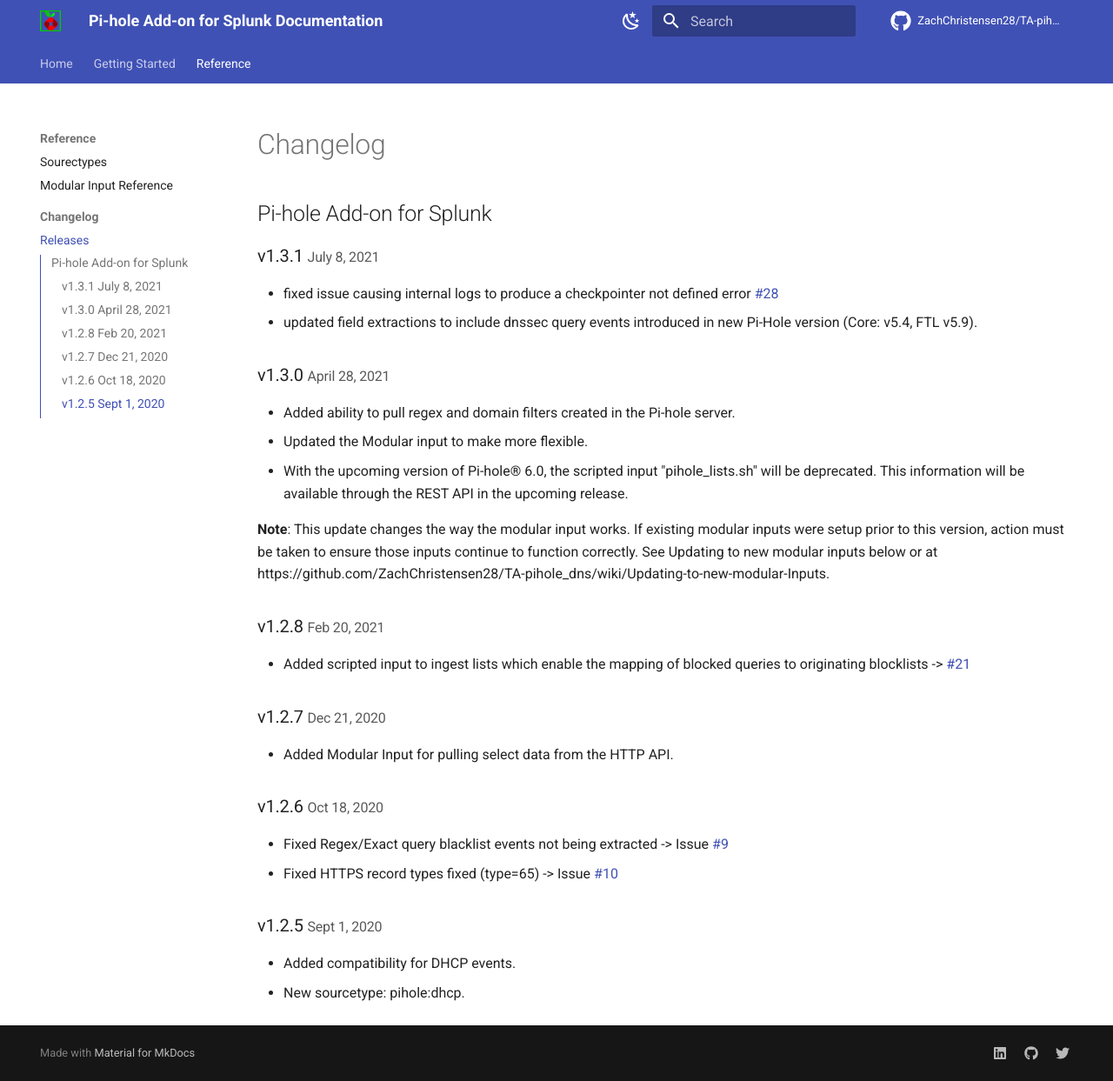
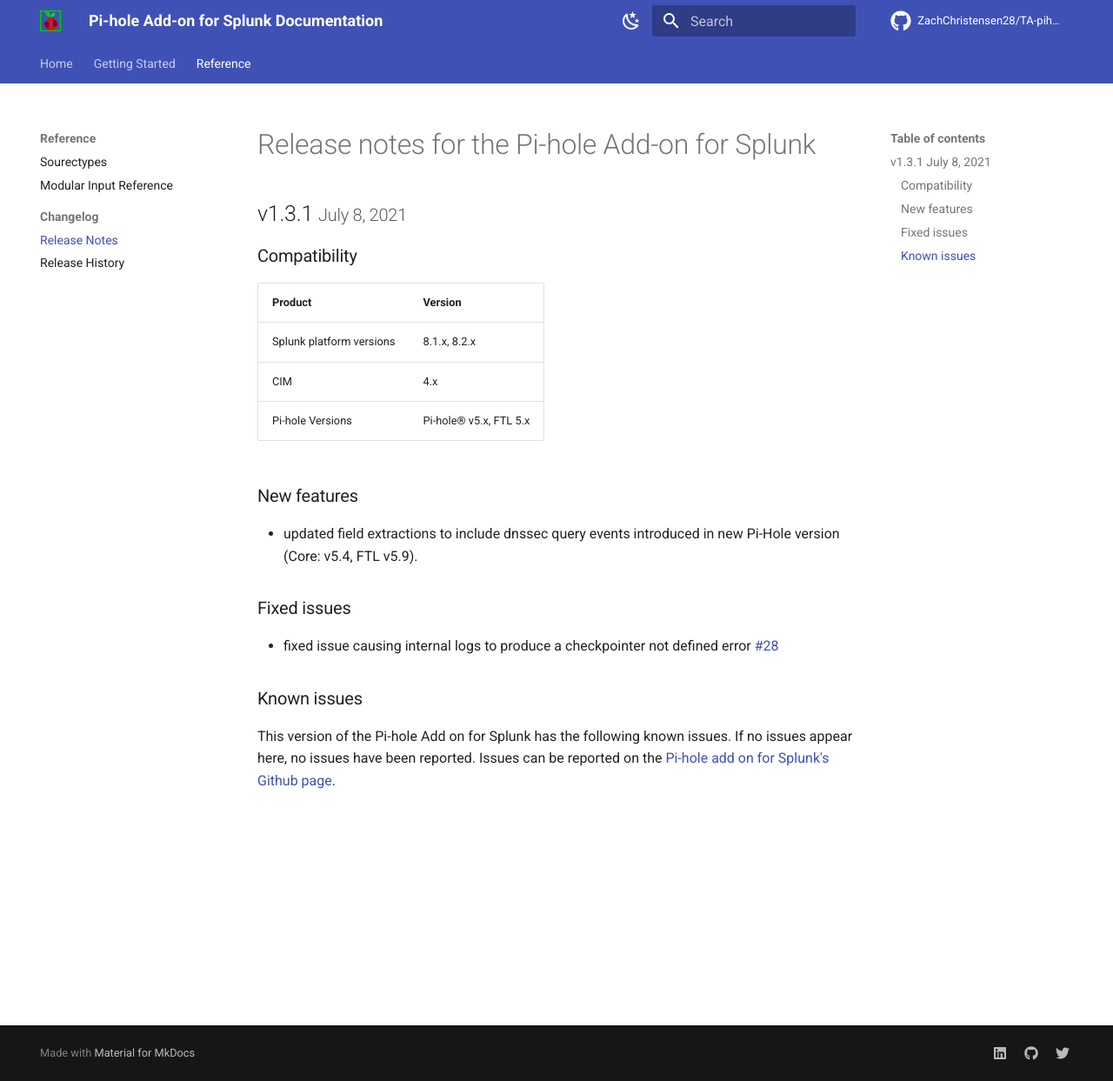
Before and after one commit to ZachChristensen28/splunk-pihole-ta-documentation, an MkDocs documentation site: the page built from docs/reference/releases/index.md, in a window 1280 px wide and 1243 px high. Shown: the whole window at 87% size. Built offline with MkDocs 1.6.1 and Material for MkDocs 9.7.7, drawn with Linux system fonts in a browser that asks for light colours; comment, search, counter and statistics services are not loaded.

Commit message:
updates to documentation
Signed-off-by: Zach Christensen <23529374+ZachChristensen28@users.noreply.github.com>

```diff
--- a/docs/reference/releases/index.md
+++ b/docs/reference/releases/index.md
@@ -1,34 +1,23 @@
-# Changelog
+# Release notes for the Pi-hole Add-on for Splunk
 
-## Pi-hole Add-on for Splunk
+## v1.3.1 <small>July 8, 2021</small>
 
-### v1.3.1 <small>July 8, 2021</small>
+### Compatibility
+
+Product | Version
+--------- | -------
+Splunk platform versions | 8.1.x, 8.2.x
+CIM | 4.x
+Pi-hole Versions | Pi-hole® v5.x, FTL 5.x
+
+### New features
+
+* updated field extractions to include dnssec query events introduced in new Pi-Hole version (Core: v5.4, FTL v5.9).
+
+### Fixed issues
 
 * fixed issue causing internal logs to produce a checkpointer not defined error [#28](https://github.com/ZachChristensen28/TA-pihole_dns/issues/28)
-* updated field extractions to include dnssec query events introduced in new Pi-Hole version (Core: v5.4, FTL v5.9).
 
-### v1.3.0 <small>April 28, 2021</small>
+### Known issues
 
-* Added ability to pull regex and domain filters created in the Pi-hole server.
-* Updated the Modular input to make more flexible.
-* With the upcoming version of Pi-hole® 6.0, the scripted input "pihole_lists.sh" will be deprecated. This information will be available through the REST API in the upcoming release.
-
-**Note**: This update changes the way the modular input works. If existing modular inputs were setup prior to this version, action must be taken to ensure those inputs continue to function correctly. See Updating to new modular inputs below or at https://github.com/ZachChristensen28/TA-pihole_dns/wiki/Updating-to-new-modular-Inputs.
-
-### v1.2.8 <small>Feb 20, 2021</small>
-
-* Added scripted input to ingest lists which enable the mapping of blocked queries to originating blocklists -> [#21](https://github.com/ZachChristensen28/TA-pihole_dns/issues/21)
-
-### v1.2.7 <small>Dec 21, 2020</small>
-
-* Added Modular Input for pulling select data from the HTTP API.
-
-### v1.2.6 <small>Oct 18, 2020</small>
-
-* Fixed Regex/Exact query blacklist events not being extracted -> Issue [#9](https://github.com/ZachChristensen28/TA-pihole_dns/issues/9)
-* Fixed HTTPS record types fixed (type=65) -> Issue [#10](https://github.com/ZachChristensen28/TA-pihole_dns/issues/10)
-
-### v1.2.5 <small>Sept 1, 2020</small>
-
-* Added compatibility for DHCP events.
-* New sourcetype: pihole:dhcp.
+This version of the Pi-hole Add on for Splunk has the following known issues. If no issues appear here, no issues have been reported. Issues can be reported on the [Pi-hole add on for Splunk's Github page](https://github.com/ZachChristensen28/TA-pihole_dns/issues).
--- a/mkdocs.yml
+++ b/mkdocs.yml
@@ -17,6 +17,12 @@
   - admonition
   - pymdownx.details
   - pymdownx.superfences
+  - abbr
+  - pymdownx.snippets
+  - md_in_html
+  - pymdownx.highlight:
+      anchor_linenums: true
+  - pymdownx.inlinehilite
 
 theme:
   name: material
@@ -30,7 +36,9 @@
     - navigation.tabs
     - navigation.sections
     - navigation.top
-    - toc.integrate
+    # - toc.integrate
+    - navigation.tracking
+    - content.code.annotate
   palette:
     - media: "(prefers-color-scheme: light)"
       scheme: default
@@ -58,17 +66,18 @@
 
 nav:
   - Home: index.md
-  - 'Getting Started':
-      - 'Pi-hole Logging Requirements': getting-started/pihole-logging-requirements.md
-      - 'Where to Install': getting-started/where-to-install.md
-      - 'Configure Inputs':
-          - 'Configure Universal Forwarder': getting-started/configure-inputs/configure-inputs.md
-          - 'Configure Modular Input': getting-started/configure-inputs/configure-modinput.md
+  - Getting Started:
+      - Pi-hole Logging Requirements: getting-started/pihole-logging-requirements.md
+      - Where to Install: getting-started/where-to-install.md
+      - Configure Inputs:
+          - Configure Universal Forwarder: getting-started/configure-inputs/configure-inputs.md
+          - Configure Modular Input: getting-started/configure-inputs/configure-modinput.md
       - Troubleshooting:
-          - 'Troubleshoot Monitoring Inputs': getting-started/troubleshooting/troubleshoot-inputs.md
-          - 'Troubleshoot Modular Input': getting-started/troubleshooting/troubleshoot-modinputs.md
+          - Troubleshoot Monitoring Inputs: getting-started/troubleshooting/troubleshoot-inputs.md
+          - Troubleshoot Modular Input: getting-started/troubleshooting/troubleshoot-modinputs.md
   - Reference:
       - Sourectypes: reference/sourcetypes.md
-      - 'Modular Input Reference': reference/mod-input-reference.md
+      - Modular Input Reference: reference/mod-input-reference.md
       - Changelog:
-          - Releases: reference/releases/index.md
+          - Release Notes: reference/releases/index.md
+          - Release History: reference/releases/release-history.md
```
Also changed, not shown: docs/getting-started/configure-inputs/configure-inputs.md (+1 -2 lines), docs/getting-started/pihole-logging-requirements.md (+1 -1 lines), docs/index.md (+8 -2 lines), docs/reference/releases/release-history.md (added, +30 -0 lines).
